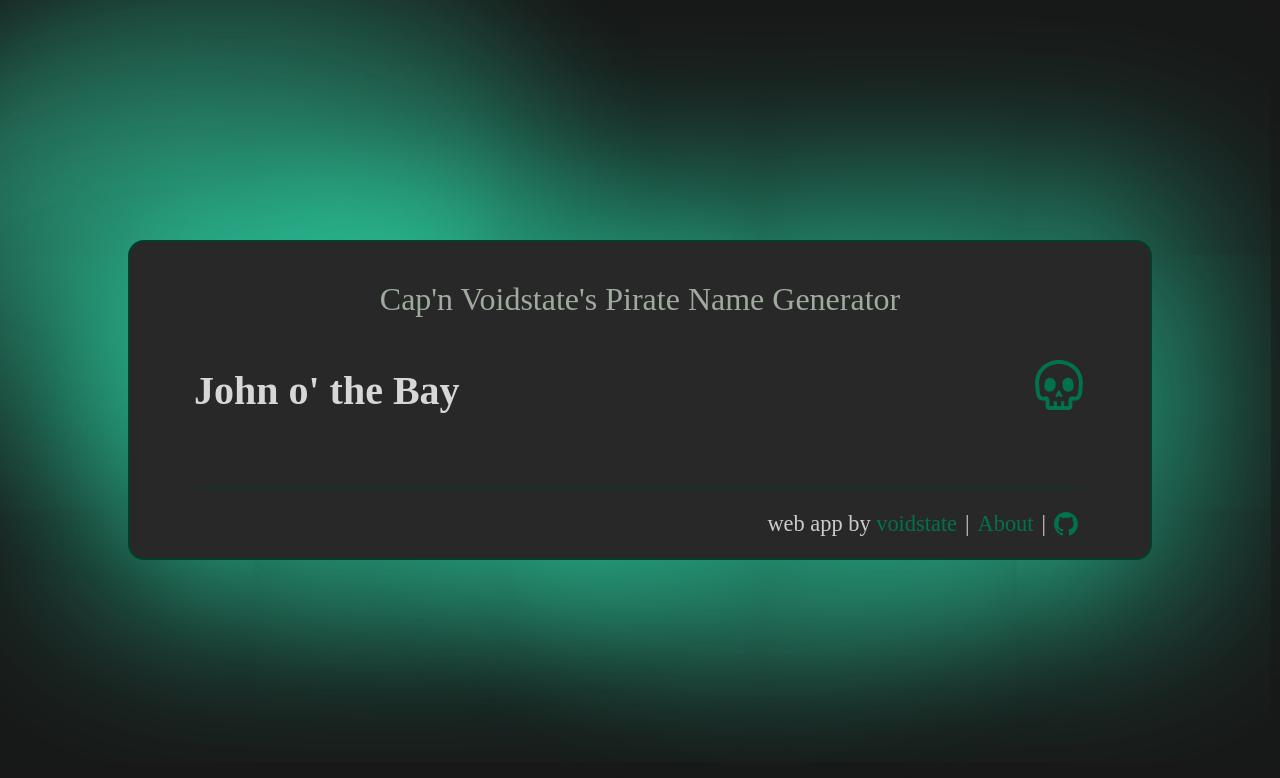
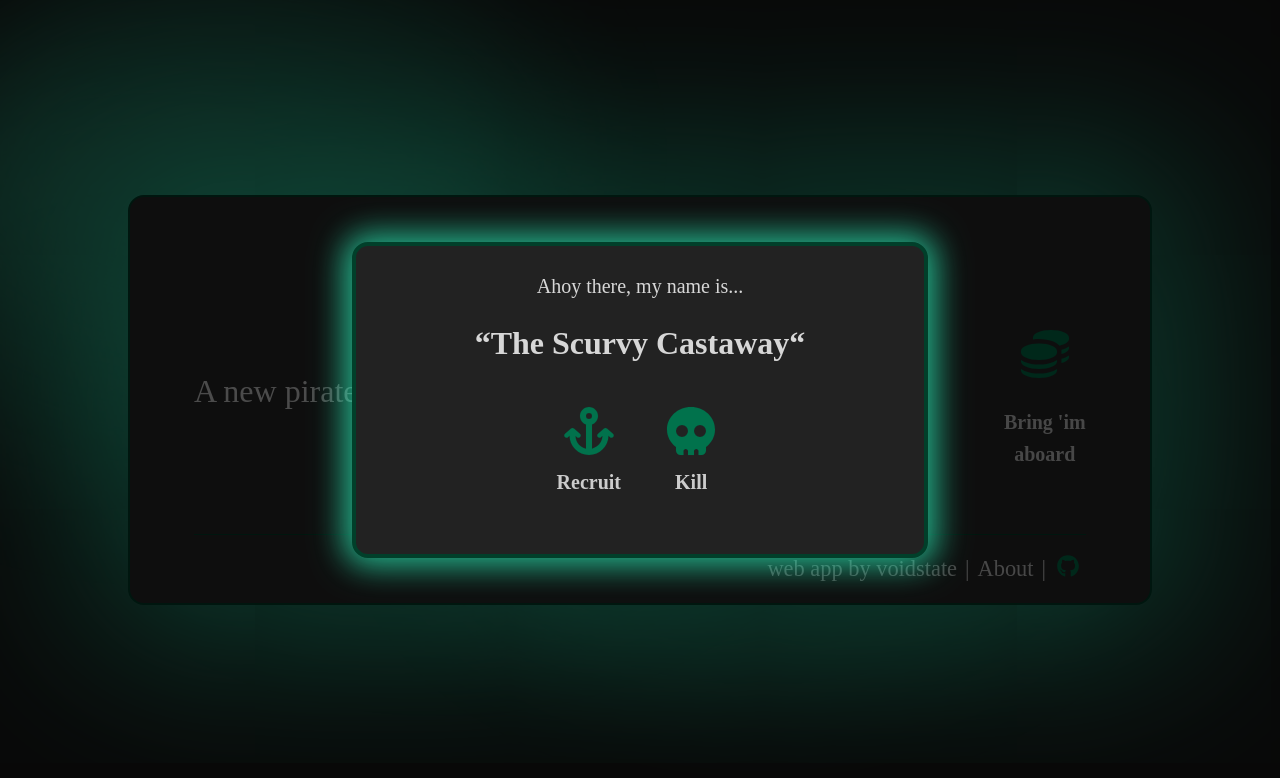
Before and after one commit to voidstate/pirate-names, a Vue app: page /#/ in a window 1280 px wide. Both pictures are taken after a click on the button "Generate your first pirate!". Shown: the top 778 px of the page. Built offline with nearby package versions, Linux system fonts and the light colour scheme; a web font is replaced by a local one.

Commit message:
New functionality to recruit crew

```diff
--- a/package.json
+++ b/package.json
@@ -12,6 +12,11 @@
     "format": "prettier --write src/"
   },
   "dependencies": {
+    "@fortawesome/fontawesome-svg-core": "^7.3.1",
+    "@fortawesome/free-brands-svg-icons": "^7.3.1",
+    "@fortawesome/free-regular-svg-icons": "^7.3.1",
+    "@fortawesome/free-solid-svg-icons": "^7.3.1",
+    "@fortawesome/vue-fontawesome": "^3.3.3",
     "@vue/cli-service": "^5.0.8",
     "vue": "^3.5.13",
     "vue-router": "^4.5.0"
--- a/src/assets/main.css
+++ b/src/assets/main.css
@@ -11,17 +11,6 @@
 	background-color: var(--color-background-mute);
 
 	box-shadow: 0 0 12rem 2rem var(--color-glow);
-}
-
-a {
-	text-decoration: none;
-	color: var(--color-link);
-	transition: 0.4s;
-}
-
-svg {
-	display: block;
-	vertical-align: middle;
 }
 
 @media (hover: hover) {
--- a/src/components/Name-Generator.vue
+++ b/src/components/Name-Generator.vue
@@ -1,20 +1,20 @@
 <script setup>
 
-import { ref } from 'vue'
+import { computed, ref } from 'vue'
 
 import SkullIcon from './icons/IconSkull.vue'
 import ArrowIcon from './icons/IconArrow.vue'
 
-import adjectives from '../data/adjectives.json' with {type: 'json'}
-import nouns from '../data/nouns.json' with {type: 'json'}
-import forenames from '../data/forenames.json' with {type: 'json'}
-import surnames from '../data/surnames.json' with {type: 'json'}
-import titles from '../data/titles.json' with {type: 'json'}
-import deaths from '../data/deaths.json' with {type: 'json'}
-import eaters from '../data/eaters.json' with {type: 'json'}
-import places from '../data/places.json' with {type: 'json'}
+import adjectives from '../data/adjectives.json' with { type: 'json' }
+import nouns from '../data/nouns.json' with { type: 'json' }
+import forenames from '../data/forenames.json' with { type: 'json' }
+import surnames from '../data/surnames.json' with { type: 'json' }
+import titles from '../data/titles.json' with { type: 'json' }
+import deaths from '../data/deaths.json' with { type: 'json' }
+import eaters from '../data/eaters.json' with { type: 'json' }
+import places from '../data/places.json' with { type: 'json' }
 
-import templates from '../data/templates.json' with {type: 'json'}
+import templates from '../data/templates.json' with { type: 'json' }
 
 import { normalizeTemplateEntries, pickWeightedItem } from '../utils/weightedSelection'
 
@@ -25,68 +25,125 @@ const getRandomElement = ( array ) =>
 	return array[ Math.floor( Math.random() * array.length ) ]
 }
 
-const animatingDeath = ref(false)
+const animatingDeath = ref( false )
+const deadPirates = ref( [] )
+const recruitedPirates = ref( [] )
+const pendingPirate = ref( null )
+const isModalOpen = ref( false )
+const hasGeneratedPirate = ref( false )
 
-const newName = ( event ) =>
+const deadPiratesOutput = computed( () =>
 {
-    if ( event ) {
-        if (nameLog.length > 0) {
-            animatingDeath.value = true
-            setTimeout(() => {
-                animatingDeath.value = false
-                generateName()
-            }, 1000)
-        } else {
-            generateName()
-        }
-    }
+	if ( !deadPirates.value.length ) {
+		return ''
 	}
 
-function generateName() {
+	return deadPirates.value
+		.slice( 0, 10 )
+		.map( ( pirate, index ) => `<span class="log-${ index }">${ pirate }</span>` )
+		.join( ', ' )
+} )
 
+const recruitedPiratesOutput = computed( () =>
+{
+	if ( !recruitedPirates.value.length ) {
+		return ''
+	}
+
+	return recruitedPirates.value
+		.slice( 0, 10 )
+		.map( ( pirate, index ) => `<span class="recruit-${ index }">${ pirate }</span>` )
+		.join( ', ' )
+} )
+
+const decodeHtmlEntities = ( value ) =>
+{
+	if ( !value ) {
+		return ''
+	}
+
+	return value
+		.replace( /&quot;/g, '"' )
+		.replace( /&#39;/g, "'" )
+		.replace( /&amp;/g, '&' )
+		.replace( /&#8216;/g, '‘' )
+		.replace( /&#8217;/g, '’' )
+		.replace( /&#8220;/g, '“' )
+		.replace( /&#8221;/g, '”' )
+		.replace( /&#8230;/g, '…' )
+}
+
+const generatePirateName = () =>
+{
 	const selectedTemplate = pickWeightedItem( templateEntries )
 	const randomTemplate = selectedTemplate?.template ?? templateEntries[ 0 ]?.template ?? ''
 
-		const newName = randomTemplate
+	const generatedName = randomTemplate
 		.replace( /%adjective%/, getRandomElement( adjectives ) )
-			.replace( /%adjective%/, getRandomElement( adjectives ) ) // we can have 2 adjectives
+		.replace( /%adjective%/, getRandomElement( adjectives ) )
 		.replace( /%noun%/, getRandomElement( nouns ) )
-			.replace( /%noun%/, getRandomElement( nouns ) ) // we can have 2 nouns
+		.replace( /%noun%/, getRandomElement( nouns ) )
 		.replace( /%forename%/g, getRandomElement( forenames ) )
 		.replace( /%surname%/g, getRandomElement( surnames ) )
 		.replace( /%title%/g, getRandomElement( titles ) )
 		.replace( /%place%/g, getRandomElement( places ) )
 
-		name.value = newName
+	return decodeHtmlEntities( generatedName )
+}
 
-		// cause of death
+const openPirateModal = () =>
+{
+	pendingPirate.value = generatePirateName()
+	isModalOpen.value = true
+	name.value = 'A new pirate approaches...'
+	hasGeneratedPirate.value = true
+}
+
+const recruitPirate = () =>
+{
+	if ( !pendingPirate.value ) {
+		return
+	}
+
+	recruitedPirates.value.unshift( pendingPirate.value )
+	if ( recruitedPirates.value.length > 10 ) {
+		recruitedPirates.value.pop()
+	}
+
+	pendingPirate.value = null
+	isModalOpen.value = false
+}
+
+const killPirate = () =>
+{
+	if ( !pendingPirate.value ) {
+		return
+	}
+
 	let causeOfDeath = ''
 	if ( Math.random() < .4 ) {
 		causeOfDeath = 'eaten by ' + getRandomElement( eaters )
-
 	}
 	else {
 		causeOfDeath = getRandomElement( deaths )
 	}
 
-		// remember the name
-		nameLog.unshift( newName + ' (' + causeOfDeath + ')' )
-		if ( nameLog.length > 10 ) {
-			nameLog.pop()
+	deadPirates.value.unshift( `${ pendingPirate.value } (${ causeOfDeath })` )
+	if ( deadPirates.value.length > 10 ) {
+		deadPirates.value.pop()
 	}
 
-		// output previous names in a comma-separated list
-		nameLogOutput = [ ...nameLog ]
-		nameLogOutput.shift()
-		nameLogOutput = nameLogOutput.map( ( name, index ) => `<span class="log-${ index }">${ name }</span>` ).join( ', ' )
-
+	pendingPirate.value = null
+	isModalOpen.value = false
 }
 
-let nameLog, nameLogOutput
-nameLog = nameLogOutput = []
+const closeModal = () =>
+{
+	pendingPirate.value = null
+	isModalOpen.value = false
+}
 
-// no need for special `setup` hook with the Composition API.
-const name = ref( `What's me name then, Cap'n?` )
+const name = ref( 'A new pirate approaches...' )
 
 </script>
 
@@ -96,20 +153,45 @@ const name = ref( `What's me name then, Cap'n?` )
 			<div class="generator__name" :class="{ 'generator__btn--die-anim': animatingDeath }">
 				<span v-html="name"></span>
 			</div>
-			<div class="generator__btn">
-				<button @click="newName">
-					<span v-if="nameLog.length === 0" class="generator__btn--arrow" title="Bring 'em aboard!'">
-						<ArrowIcon />
-					</span>
-					<span v-else class="generator__btn--die" title="Throw 'em overboard!">
-						<SkullIcon />
-					</span>
+			<div class="generator__inspect-action">
+				<button class="generator__btn-button generator__btn-button--inspect" @click="openPirateModal" :title="hasGeneratedPirate ? 'Generate another pirate!' : 'Generate your first pirate!'">
+					<font-awesome-icon icon="coins" />
 				</button>
+				<span class="generator__inspect-label">Bring 'im aboard</span>
 			</div>
 		</div>
+
+		<div v-if="isModalOpen" class="generator__modal" role="dialog" aria-modal="true">
+			<div class="generator__modal-card">
+				<p class="generator__modal-intro">Ahoy there, my name is...</p>
+				<p class="generator__modal-title">{{ pendingPirate }}</p>
+				<div class="generator__modal-actions">
+					<div class="generator__modal-action">
+						<button class="generator__btn-button generator__modal-action-button generator__btn-button--recruit" title="Recruit" @click="recruitPirate">
+							<font-awesome-icon icon="anchor" />
+						</button>
+						<span class="generator__modal-action-label">Recruit</span>
+					</div>
+					<div class="generator__modal-action">
+						<button class="generator__btn-button generator__modal-action-button generator__btn-button--kill" title="Kill" @click="killPirate">
+							<font-awesome-icon icon="skull" />
+						</button>
+						<span class="generator__modal-action-label">Kill</span>
+					</div>
+				</div>
+				<!-- <button class="generator__modal-close" @click="closeModal"><font-awesome-icon icon="xmark" /> Close</button> -->
+			</div>
+		</div>
+
 		<div class="generator__factoid"></div>
-		<div v-if="nameLogOutput.length" v-html="nameLogOutput" class="generator__log"></div>
-
+		<div v-if="recruitedPiratesOutput.length" class="generator__log generator__log--recruited">
+			<div class="generator__log-title">Recruited pirates</div>
+			<div v-html="recruitedPiratesOutput"></div>
+		</div>
+		<div v-if="deadPiratesOutput.length" class="generator__log">
+			<div class="generator__log-title">Dead pirates</div>
+			<div v-html="deadPiratesOutput"></div>
+		</div>
 	</div>
 </template>
 
@@ -125,41 +207,142 @@ const name = ref( `What's me name then, Cap'n?` )
 	grid-template-columns: 1fr min-content;
 	justify-content: space-between;
 	align-items: center;
+	gap: 1rem;
 }
 
-.generator__name
+.generator__btn-button
 {
-	font-size: clamp(18px, 2.5rem, 40px);
+	padding: .35rem .7rem;
+	cursor: pointer;
+	background: transparent;
+	color: var(--color-link);
+	font-size: 3rem;
+}
+
+.generator__modal-close
+{
+	display: inline-flex;
+	align-items: center;
+	gap: .35rem;
+	padding: .35rem 1rem;
+	cursor: pointer;
+	border: .15rem solid var(--color-border);
+	border-radius: 1rem;
+	background: transparent;
+	color: var(--color-link);
+	font-size: 1.5rem;
 	font-weight: bold;
 }
 
-.generator__btn > button
+.generator__btn-button :is(svg, path)
 {
-	padding: .125rem;
-	cursor: pointer;
-}
-
-.generator__btn :is(svg, path)
-{
-	fill: var(--color-link);
+	fill: currentColor;
+	stroke: currentColor;
 	transition: transform 0.9s;
 }
 
-.generator__btn--die:hover svg
+.generator__btn-button:hover svg
 {
 	transform: rotate(360deg);
 }
 
-.generator__btn--die-anim {
+.generator__btn--die-anim
+{
 	transition: transform 1s ease-out,
 		opacity 1s ease-out;
 	transform: translateY(40px);
 	opacity: 0;
 }
 
+.generator__modal
+{
+	position: fixed;
+	inset: 0;
+	background: rgba(0, 0, 0, 0.65);
+	display: flex;
+	align-items: center;
+	justify-content: center;
+	padding: 1rem;
+	z-index: 50;
+}
+
+.generator__modal-card
+{
+	background-color: var(--color-background-soft);
+	border: .25rem solid var(--color-border);
+	border-radius: 1rem;
+	padding: 1.5rem;
+	max-width: 36rem;
+	width: 100%;
+	text-align: center;
+	box-shadow: 0 0 2rem .5rem var(--color-glow);
+}
+
+.generator__modal-intro {
+	margin: 0 0 1rem;
+	font-size: 1.25rem;
+}
+
+.generator__modal-title
+{
+	margin: 0 0 2rem;
+	font-weight: bold;
+}
+
+.generator__modal-name
+{
+	margin: 0 0 1rem;
+	font-size: 1.25rem;
+	color: var(--color-text-grey);
+}
+
+.generator__modal-actions
+{
+	display: flex;
+	justify-content: center;
+	gap: 1.25rem;
+	margin-bottom: 2rem;
+}
+
+.generator__modal-action
+{
+	display: flex;
+	flex-direction: column;
+	align-items: center;
+	gap: .35rem;
+}
+
+.generator__modal-action-button
+{
+	display: inline-flex;
+	align-items: center;
+	justify-content: center;
+	min-width: 3.25rem;
+}
+
+.generator__inspect-action
+{
+	display: flex;
+	flex-direction: column;
+	align-items: center;
+	gap: .35rem;
+}
+
+.generator__inspect-label,
+.generator__modal-action-label
+{
+	opacity: 1;
+	visibility: visible;
+	transform: none;
+	font-size: 1.25rem;
+	font-weight: 600;
+	color: var(--color-text-muted);
+	text-align: center;
+}
+
 .generator__log
 {
-	margin-top: 2rem;
+	margin-top: 1.5rem;
 	border-top: 1px solid var(--color-border);
 	padding: 1rem 0;
 	text-align: left;
@@ -167,12 +350,21 @@ const name = ref( `What's me name then, Cap'n?` )
 	color: var(--color-text-muted);
 }
 
-.generator__log span.log-0
+.generator__log-title
+{
+	font-weight: bold;
+	margin-bottom: .5rem;
+	color: var(--color-text-grey);
+}
+
+.generator__log span.log-0,
+.generator__log span.recruit-0
 {
 	color: var(--color-text-grey);
 }
 
-.generator__log span.log-1
+.generator__log span.log-1,
+.generator__log span.recruit-1
 {
 	color: var(--color-text-greyer);
 }
--- a/src/components/Page-Footer.vue
+++ b/src/components/Page-Footer.vue
@@ -15,8 +15,8 @@
 			<RouterLink :to="{ name: 'about' }">About</RouterLink>
 		</span>
 		<span>|</span>
-		<span>
-			<a href="//github.com/voidstate/pirate-names"><GithubIcon class="footer-container__icon"/></a>
+		<span class="footer-container__icon">
+			<a href="//github.com/voidstate/pirate-names"><font-awesome-icon :icon="['fab', 'github']" /></a>
 		</span>
 	</div>
 </template>
```
Also changed, not shown: src/main.js (+28 -1 lines), 1 other file (tests, documents, lock files or other folders). Lines whose indentation alone changed are shown as unchanged.
